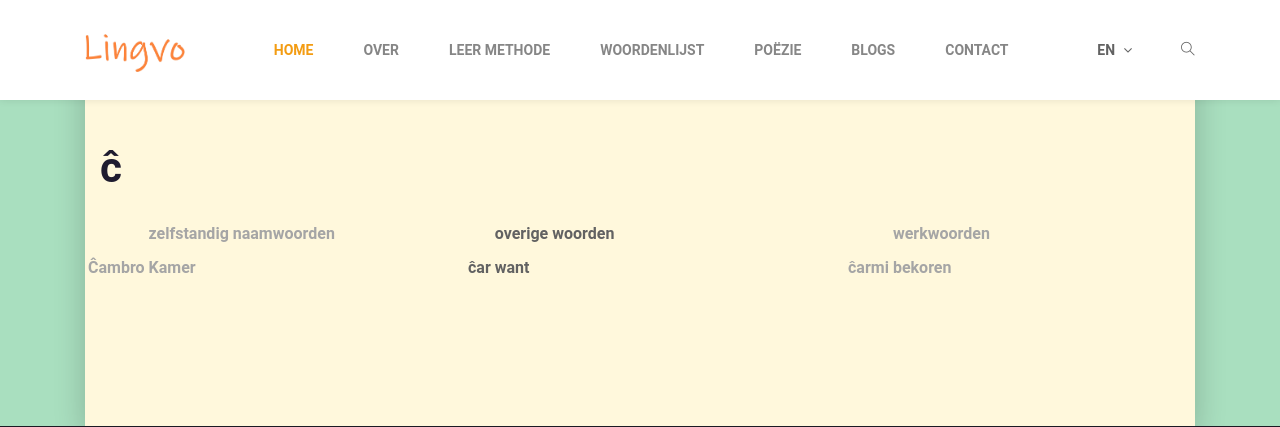
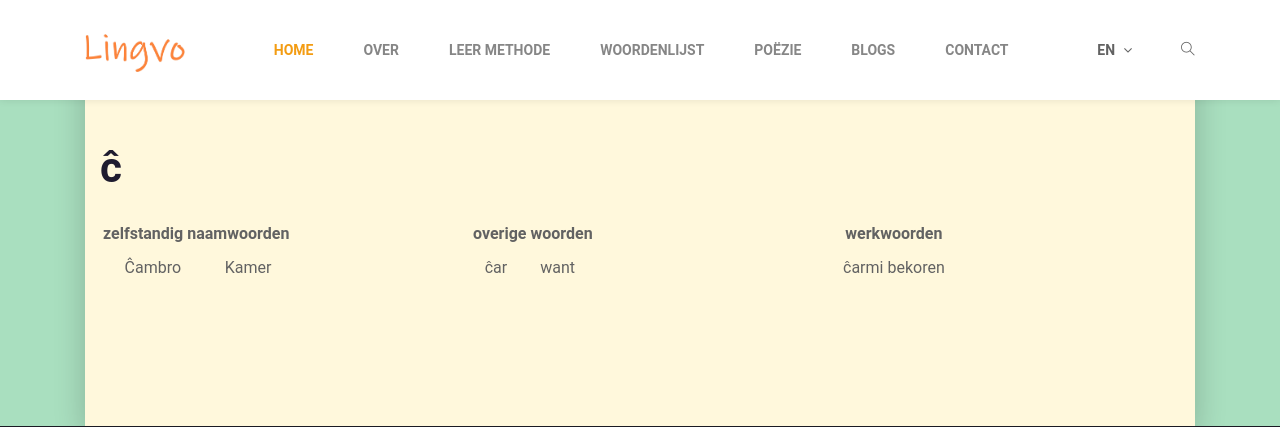
Before and after one commit to Lemoenskil/poetische-metode-internationale-taal, a Django app: page /wordlist/ in a window 1280 px wide. Shown: the top 427 px of the page. Run offline with Django 4.2, Linux system fonts and the light colour scheme; parts of the project's set-up code (start-up, migrations or seed data) failed here and were passed over; some libraries are stand-ins or nearby versions.

Commit message:
improve wordlist styling

```diff
--- a/wordlist/templates/wordlist.html
+++ b/wordlist/templates/wordlist.html
@@ -7,40 +7,31 @@
 
 
 <!-- Content-->
-<div class="md-content"
-			<div class="consult-postDetail">
+<div class="md-content" <div class="consult-postDetail">
   <div class="consult-postDetail"></div>
   <div class="container">
     <div class="consult-postDetail__main">
       <div class="row">
         <div class="col-lg-12">
           <div class="consult-postDetail__content">
-									<div style="margin: 0px;"class="row">
+            <div style="margin: 0px;" class="row">
               <div class="col-12">
-
                 <h1>ĉ</h1>
-
-
               </div>
-
             </div>
-
-
-										<div style="padding: 0px;" class="container">
-											<div class="row stanza">
-
-												<div class="col-xl-4 col-md-4 col-sm-4 col-4  hint">
+            <div style="margin: 0px;" class="container">
+              <div class="row">
+                <div class="col-xl-4 col-md-4 col-sm-4 col-4">
                   <table class="table table-bordered">
                     <thead>
                       <tr>
-                                                            <th scope="col" style="text-align: right;"> </th>
-                                                            <th scope="col" style="text-align: left;">zelfstandig naamwoorden</th>
+                        <th colspan="2" style="text-align: center;">zelfstandig naamwoorden</th>
                       </tr>
                     </thead>
                     <tbody>
                       <tr>
-                                                            <th scope="row" style="text-align: right;">Ĉambro</th>
-                                                            <td style="text-align: left;">Kamer</td>
+                        <td style="text-align: center">Ĉambro</th>
+                        <td style="text-align: center">Kamer</td>
                       </tr>
                     </tbody>
                   </table>
@@ -49,38 +40,34 @@
                   <table class="table table-bordered">
                     <thead>
                       <tr>
-                                                            <th scope="col" style="text-align: right;"> </th>
-                                                            <th scope="col" style="text-align: left;">overige woorden</th>
+                        <th colspan="2" style="text-align: left;">overige woorden</th>
                       </tr>
                     </thead>
                     <tbody>
                       <tr>
-                                                            <th scope="row" style="text-align: right;">ĉar</th>
-                                                            <td style="text-align: left">want</td>
+                        <td style="text-align: center">ĉar</th>
+                        <td style="text-align: center">want</td>
                       </tr>
                     </tbody>
                   </table>
                 </div>
-                                                <div class="col-xl-4 col-md-4 col-sm-4 col-4 hint">
+                <div class="col-xl-4 col-md-4 col-sm-4 col-4">
                   <table class="table table-bordered">
                     <thead>
                       <tr>
-                                                            <th scope="col" style="text-align: right;"> </th>
-                                                            <th scope="col" style="text-align: left;">werkwoorden</th>
+                        <th colspan="2" style="text-align: center">werkwoorden</th>
                       </tr>
                     </thead>
                     <tbody>
                       <tr>
-                                                            <th scope="row" style="text-align: right;">ĉarmi</th>
-                                                            <td style="text-align: left;">bekoren</td>
+                        <td style="text-align: center">ĉarmi</th>
+                        <td style="text-align: center">bekoren</td>
                       </tr>
                     </tbody>
                   </table>
                 </div>
               </div>
-
             </div>
-
           </div>
         </div>
       </div>
```
Lines whose indentation alone changed are shown as unchanged.
